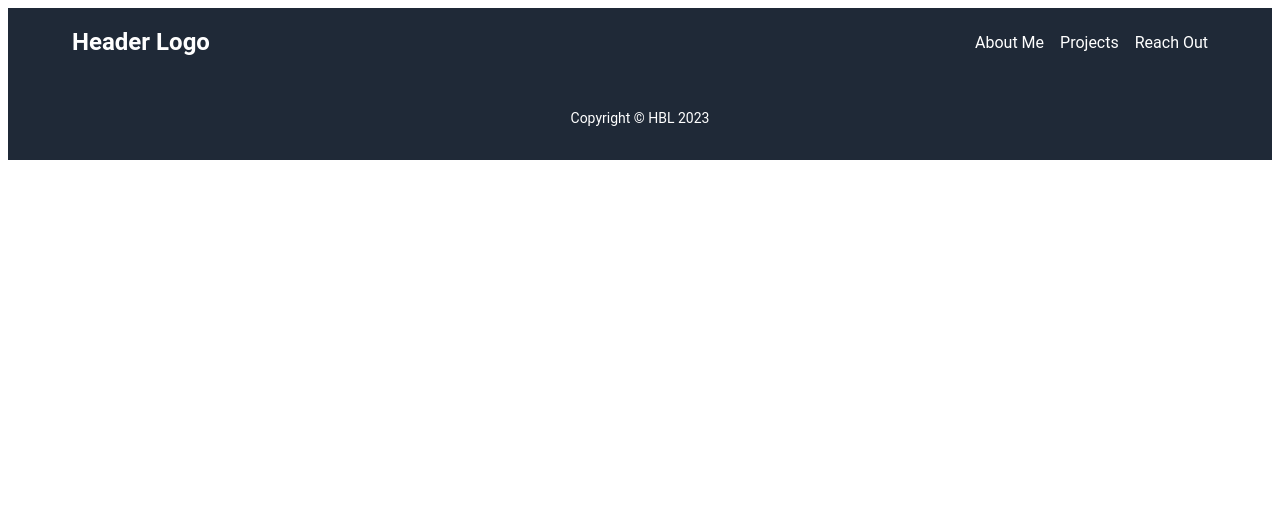
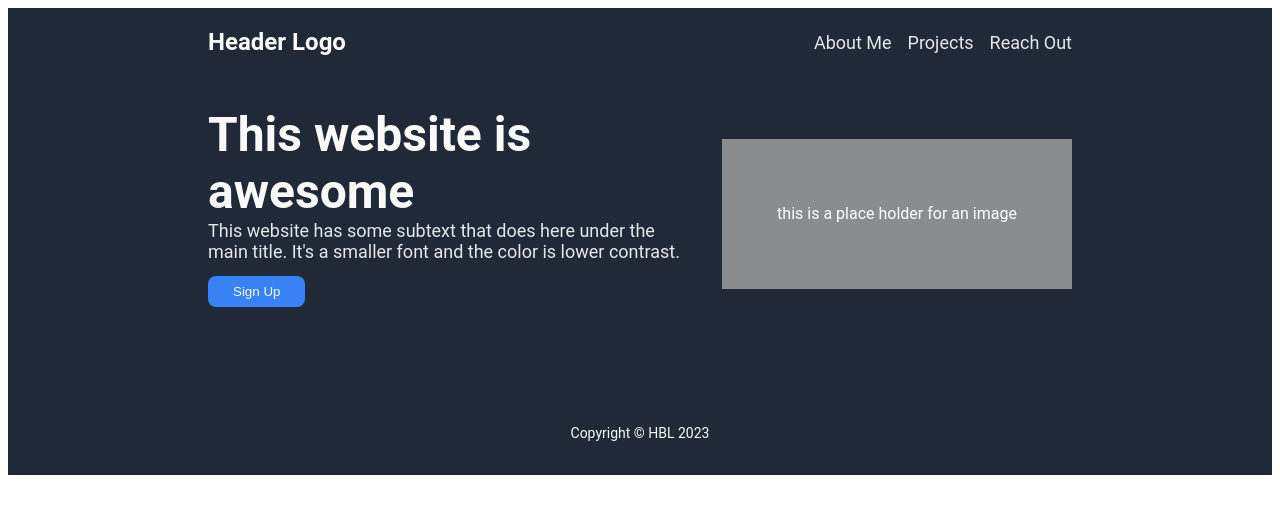
Before and after one commit to L-Benvenuti/Project-Landing-Page, a plain HTML site: page index.html in a window 1280 px wide. Drawn offline with Linux system fonts and the light colour scheme.

Commit message:
fix: index.html style.css for header

```diff
--- a/index.html
+++ b/index.html
@@ -8,22 +8,38 @@
 
     <body>
         <div class="header">
-            <div class="right">
+            <div class="header-one">
                 <div class="logo">
                     Header Logo
                 </div>
-            </div>
-            <div class="left">
                 <ul class="links">
                     <li><a href="/pages/aboutme.html">About Me</a></li>
                     <li><a href="/pages/projects.html">Projects</a></li>
                     <li><a href="/pages/reachout.html">Reach Out</a></li>
                 </ul>
             </div>
+            <div class="header-two">
+                <div class="container-right">
+                    <div class="title">This website is awesome</div>
+                    <div class="text">This website has some subtext that does here under the main title. It's a smaller font and the color is lower contrast.</div>
+                    <button>Sign Up</button>
+                </div>
+                <div class="container-left">
+                    <div class="box"> this is a place holder for an image</div>
+                </div>
+            </div>
         </div>
 
         <div class="body">
+            <div class="section-one">
 
+            </div>
+            <div class="section-two">
+
+            </div>
+            <div class="section-three">
+
+            </div>
         </div>
 
         <div class="footer">
--- a/style.css
+++ b/style.css
@@ -3,18 +3,22 @@ body {
 }
 
 .header {
+    background: #1F2937;
+    padding: 20px 200px;
+}
+
+.header-one {
     display: flex;
     justify-content: space-between;
     align-items: center;
-    background: #1F2937;
-    padding: 20px 64px;
+    flex-wrap: wrap;
 }
 
 .logo {
     display: flex;
     font-size: 24px;
     font-weight: 700;
-    color: white;
+    color: #f9faf8;
 }
 
 ul {
@@ -25,14 +29,54 @@ ul {
     gap: 16px;
 }
 
-.links,
-.footer {
-    font-size: 16px;
+a {
+    text-decoration: none;
+    color: #e5e7eb;
 }
 
-a {
-    text-decoration: none;
+.header-two {
+    display: flex;
+    align-items: center;
+    flex-wrap: wrap;
+    flex-grow: 0;
+    gap: 24px;
+    margin: 50px 0px;
+}
+
+.container-right {
+    flex: 1;
+    width: 450px;
+}
+
+.title {
+    font-size: 48px;
+    font-weight: bolder;
+    color: #f9faf8;
+}
+
+.text,
+.links {
+    color: #e5e7eb;
+    font-size: 18px;
+}
+
+button {
+    background: #3882f6;
+    color: #f9faf8;
+    margin: 14px 0px;
+    padding: 8px 25px;
+    border-radius: 8px;
+    border: none;
+}
+
+.box {
+    background: rgba(161, 160, 160, 0.835);
+    width: 350px;
+    height: 150px;
     color: white;
+    display: flex;
+    justify-content: center;
+    align-items: center;
 }
 
 .footer {
@@ -41,6 +85,6 @@ a {
     align-items: center;
     background: #1F2937;
     padding: 20px 64px;
-    color: white;
+    color: #f9faf8;
     font-size: 14px;
 }
```
Also changed, not shown: images/pexels-cottonbro-studio-5483240.jpg (added).
